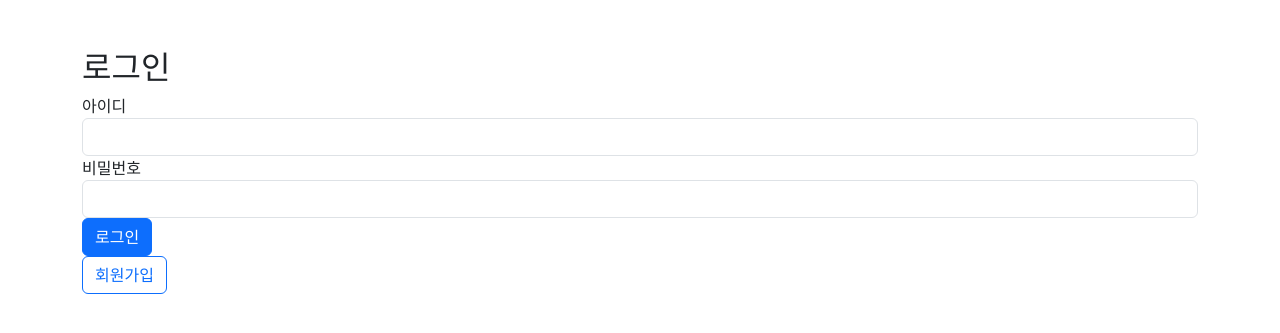
After one commit to tatatommy6/check_service, a Flask app: template templates/login.html in a window 1280 px wide. The commit adds this page. Shown: the top 333 px of the page. Run offline with Flask 3, Linux system fonts and the light colour scheme; the template is opened without the code that fills it, so the values that code supplies are empty.

Commit message:
Changes to be committed: 기본 페이지 	modified:   templates/index.html 	new file:   templates/login.html

```diff
--- /dev/null
+++ b/templates/login.html
@@ -0,0 +1,27 @@
+<!doctype html>
+<html lang="ko">
+  <head>
+    <meta charset="utf-8">
+    <meta name="viewport" content="width=device-width, initial-scale=1">
+    <title>Bootstrap demo</title>
+    <link href="https://cdn.jsdelivr.net/npm/bootstrap@5.3.3/dist/css/bootstrap.min.css" rel="stylesheet" integrity="sha384-QWTKZyjpPEjISv5WaRU9OFeRpok6YctnYmDr5pNlyT2bRjXh0JMhjY6hW+ALEwIH" crossorigin="anonymous">
+  </head>
+  <body>
+    <div class="container mt-5">
+        <h2>로그인</h2>
+        <form id="login-form">
+          <div class="form-group">
+            <label for="id">아이디</label>
+            <input type="text" class="form-control" id="id" name="id" required>
+          </div>
+          <div class="form-group">
+            <label for="password">비밀번호</label>
+            <input type="password" class="form-control" id="password" name="password" required>
+          </div>
+          <button type="submit" class="btn btn-primary">로그인</button>
+        </form>
+        <a type="button" class="btn btn-outline-primary" href="/signup">회원가입</a>
+      </div>
+    <script src="https://cdn.jsdelivr.net/npm/bootstrap@5.3.3/dist/js/bootstrap.bundle.min.js" integrity="sha384-YvpcrYf0tY3lHB60NNkmXc5s9fDVZLESaAA55NDzOxhy9GkcIdslK1eN7N6jIeHz" crossorigin="anonymous"></script>
+  </body>
+</html>
```
Also changed, not shown: templates/index.html (+11 -9 lines).
